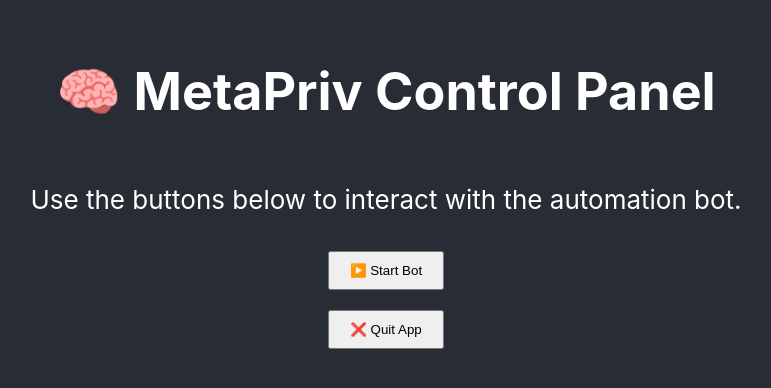
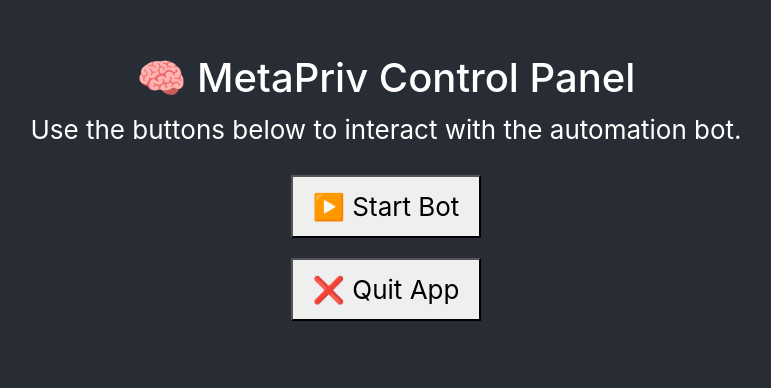
Before and after one commit to shepherd-06/MetaPriv, a React (Create React App) app in the folder frontend/: page / in a window 1280 px wide. Shown: the part 208-596 px from the top of the page, without its empty margins (254-1025 px from the left). Built offline with nearby package versions, Linux system fonts and the light colour scheme.

Commit message:
converted app.js into class, added boostrap support

```diff
--- a/frontend/public/index.html
+++ b/frontend/public/index.html
@@ -1,20 +1,21 @@
 <!DOCTYPE html>
 <html lang="en">
+
 <head>
   <meta charset="utf-8" />
   <link rel="icon" href="%PUBLIC_URL%/favicon.ico" />
   <meta name="viewport" content="width=device-width, initial-scale=1" />
   <meta name="theme-color" content="#000000" />
-    <meta
-      name="description"
-      content="Web site created using create-react-app"
-    />
+  <meta name="description" content="Web site created using create-react-app" />
   <link rel="apple-touch-icon" href="%PUBLIC_URL%/logo192.png" />
   <!--
       manifest.json provides metadata used when your web app is installed on a
       user's mobile device or desktop. See https://developers.google.com/web/fundamentals/web-app-manifest/
     -->
   <link rel="manifest" href="%PUBLIC_URL%/manifest.json" />
+  <!-- Bootstrap CSS -->
+  <link href="https://cdn.jsdelivr.net/npm/bootstrap@5.3.3/dist/css/bootstrap.min.css" rel="stylesheet"
+    integrity="sha384-...yourHash..." crossorigin="anonymous" />
   <!--
       Notice the use of %PUBLIC_URL% in the tags above.
       It will be replaced with the URL of the `public` folder during the build.
@@ -24,10 +25,14 @@
       work correctly both with client-side routing and a non-root public URL.
       Learn how to configure a non-root public URL by running `npm run build`.
     -->
-    <title>React App</title>
+  <title>MetaPriv App</title>
 </head>
+
 <body>
   <noscript>You need to enable JavaScript to run this app.</noscript>
+  <!-- Bootstrap JS Bundle -->
+  <script src="https://cdn.jsdelivr.net/npm/bootstrap@5.3.3/dist/js/bootstrap.bundle.min.js"
+    integrity="sha384-...yourHash..." crossorigin="anonymous"></script>
   <div id="root"></div>
   <!--
       This HTML file is a template.
@@ -40,4 +45,5 @@
       To create a production bundle, use `npm run build` or `yarn build`.
     -->
 </body>
+
 </html>
--- a/frontend/src/App.js
+++ b/frontend/src/App.js
@@ -1,31 +1,40 @@
+import React, { Component } from 'react';
 import './App.css';
 
-function App() {
-  const handleRun = async () => {
+class App extends Component {
+  constructor(props) {
+    super(props);
+    this.handleRun = this.handleRun.bind(this);
+    this.handleQuit = this.handleQuit.bind(this);
+  }
+
+  async handleRun() {
     const result = await window.electronAPI.runBot();
     alert(result);
-  };
+  }
 
-  const handleQuit = () => {
+  handleQuit() {
     window.electronAPI.quitApp();
-  };
+  }
 
+  render() {
     return (
       <div className="App">
         <header className="App-header">
           <h1>🧠 MetaPriv Control Panel</h1>
           <p>Use the buttons below to interact with the automation bot.</p>
 
-        <button onClick={handleRun} style={{ padding: '10px 20px', margin: '10px' }}>
+          <button onClick={this.handleRun} style={{ padding: '10px 20px', margin: '10px' }}>
             ▶️ Start Bot
           </button>
 
-        <button onClick={handleQuit} style={{ padding: '10px 20px', margin: '10px' }}>
+          <button onClick={this.handleQuit} style={{ padding: '10px 20px', margin: '10px' }}>
             ❌ Quit App
           </button>
         </header>
       </div>
     );
   }
+}
 
 export default App;
```
Lines whose indentation alone changed are shown as unchanged.
